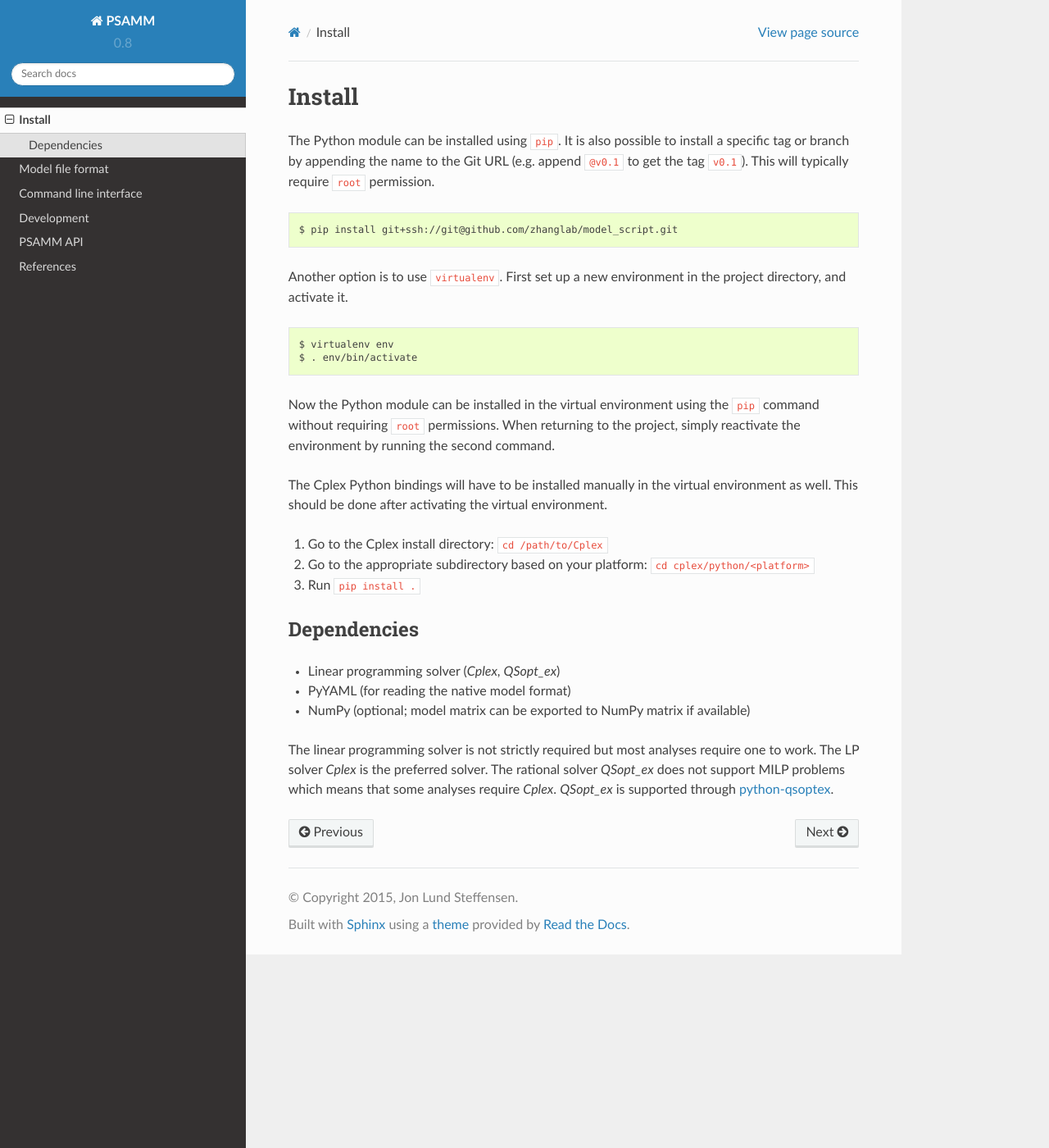
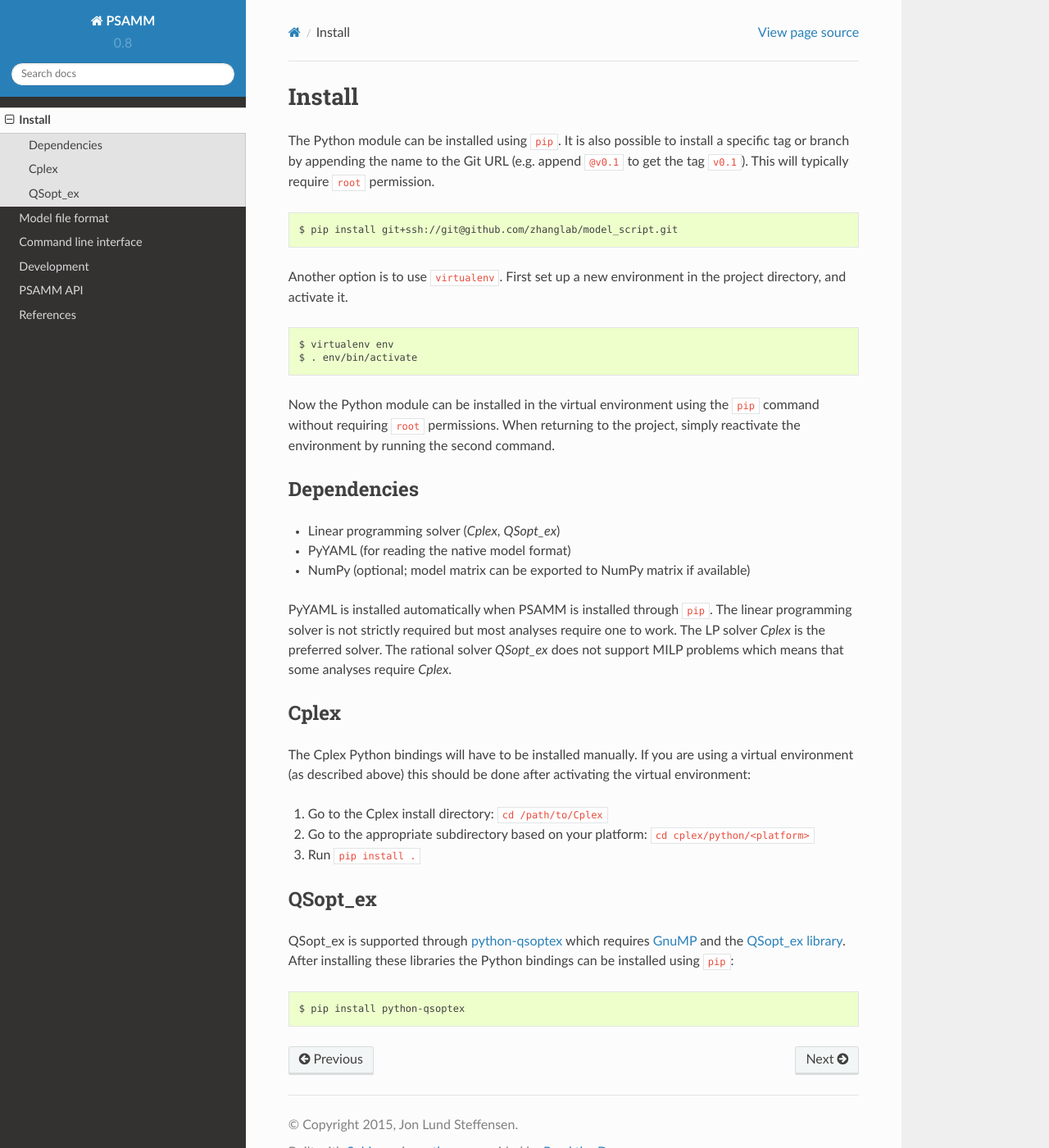
Before and after one commit to zhanglab/psamm, a Sphinx documentation site: the page built from docs/install.rst, in a window 1280 px wide and 1400 px high. Shown: the whole window at 82% size. Built offline with Sphinx 7.4.7 and the Read the Docs theme 2.0.0, drawn with Linux system fonts in a browser that asks for light colours.

Commit message:
docs: Extend install instructions for LP solvers

```diff
--- a/docs/install.rst
+++ b/docs/install.rst
@@ -23,15 +23,6 @@
 ``pip`` command without requiring ``root`` permissions. When returning to the
 project, simply reactivate the environment by running the second command.
 
-The Cplex Python bindings will have to be installed manually in the virtual
-environment as well. This should be done after activating the virtual
-environment.
-
-1. Go to the Cplex install directory: ``cd /path/to/Cplex``
-2. Go to the appropriate subdirectory based on your platform:
-   ``cd cplex/python/<platform>``
-3. Run ``pip install .``
-
 Dependencies
 ------------
 
@@ -39,9 +30,35 @@
 - PyYAML (for reading the native model format)
 - NumPy (optional; model matrix can be exported to NumPy matrix if available)
 
-The linear programming solver is not strictly required but most analyses
-require one to work. The LP solver *Cplex* is the preferred solver. The
-rational solver *QSopt_ex* does not support MILP problems which means that some
-analyses require *Cplex*. *QSopt_ex* is supported through `python-qsoptex`_.
+PyYAML is installed automatically when PSAMM is installed through ``pip``. The
+linear programming solver is not strictly required but most analyses require
+one to work. The LP solver *Cplex* is the preferred solver. The rational solver
+*QSopt_ex* does not support MILP problems which means that some analyses
+require *Cplex*.
 
-.. _python-qsoptex: https://github.com/jonls/python-qsoptex
+Cplex
+-----
+
+The Cplex Python bindings will have to be installed manually. If you are using
+a virtual environment (as described above) this should be done after activating
+the virtual environment:
+
+1. Go to the Cplex install directory: ``cd /path/to/Cplex``
+2. Go to the appropriate subdirectory based on your platform:
+   ``cd cplex/python/<platform>``
+3. Run ``pip install .``
+
+QSopt_ex
+--------
+
+QSopt_ex is supported through `python-qsoptex`_ which requires `GnuMP`_ and
+the `QSopt_ex library`_. After installing these libraries the Python bindings
+can be installed using ``pip``:
+
+.. code-block:: shell
+
+    $ pip install python-qsoptex
+
+.. _python-qsoptex: https://pypi.python.org/pypi/python-qsoptex
+.. _GnuMP: https://gmplib.org/
+.. _QSopt_ex library: https://github.com/jonls/qsopt-ex
```
